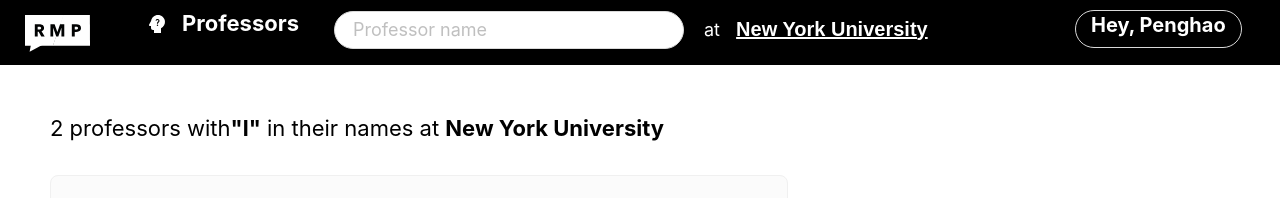
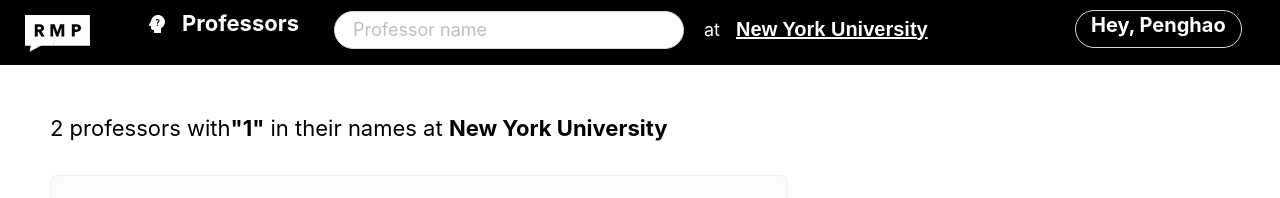
Before and after one commit to NigelLu/RateMyProfessorUI, a React (Create React App) app: page /search/professors/1/1 in a window 1280 px wide. Shown: the top 198 px of the page. Built offline with nearby package versions, Linux system fonts and the light colour scheme.

Commit message:
fix some bug

```diff
--- a/src/library/common/components/Header.jsx
+++ b/src/library/common/components/Header.jsx
@@ -29,7 +29,7 @@
 };
 
 export default function Header() {
-  const [school, setSchool] = useState({ name: "New York University" });
+  const [school, setSchool] = useState({ name: "New York University", id:1 });
   const [schoolSearch, setSchoolSearch] = useState(false);
   const [searchType, setSearchType] = useState("professor");
 
--- a/src/modules/professorPages/ProfessorListPage.jsx
+++ b/src/modules/professorPages/ProfessorListPage.jsx
@@ -21,9 +21,6 @@
 };
 
 export default function ProfessorListPage() {
-  console.log(window.location);
-  const numProfessors = 2;
-  const nameContaining = "l";
   const school = { name: "New York University", id: 1 };
   const Professors = [
     {
@@ -78,13 +75,16 @@
       ],
     },
   ];
+  const numProfessors = Professors.length;
+  const path = window.location.pathname.split("/");
+
   return (
     <div>
       <SelfHeader />
       <div style={{ marginLeft: "50px", marginTop: "50px", minWidth: "600px" }}>
         <p style={{ fontSize: "22px" }}>
           {numProfessors} professors with
-          <span style={{ fontWeight: "bold" }}>"{nameContaining}"</span>
+          <span style={{ fontWeight: "bold" }}>"{path[path.length - 1]}"</span>
           &nbsp;in their names at&nbsp;
           <span style={{ fontWeight: "bold" }}>{school.name}</span>
         </p>
```
